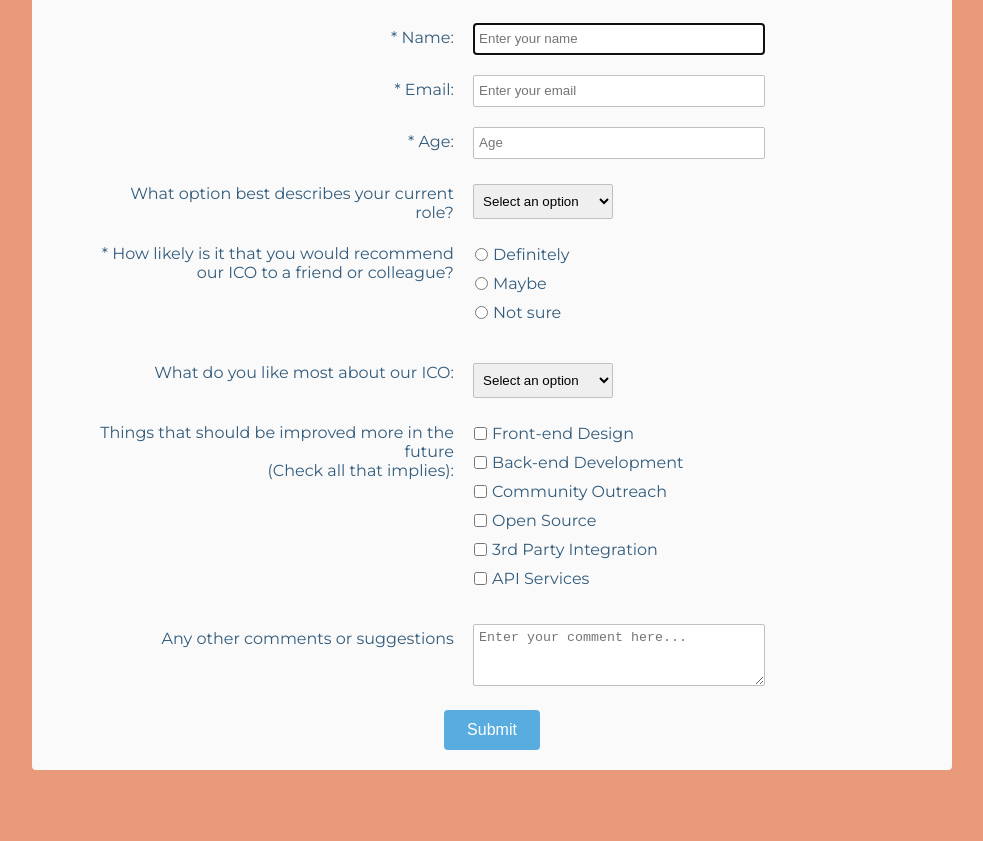
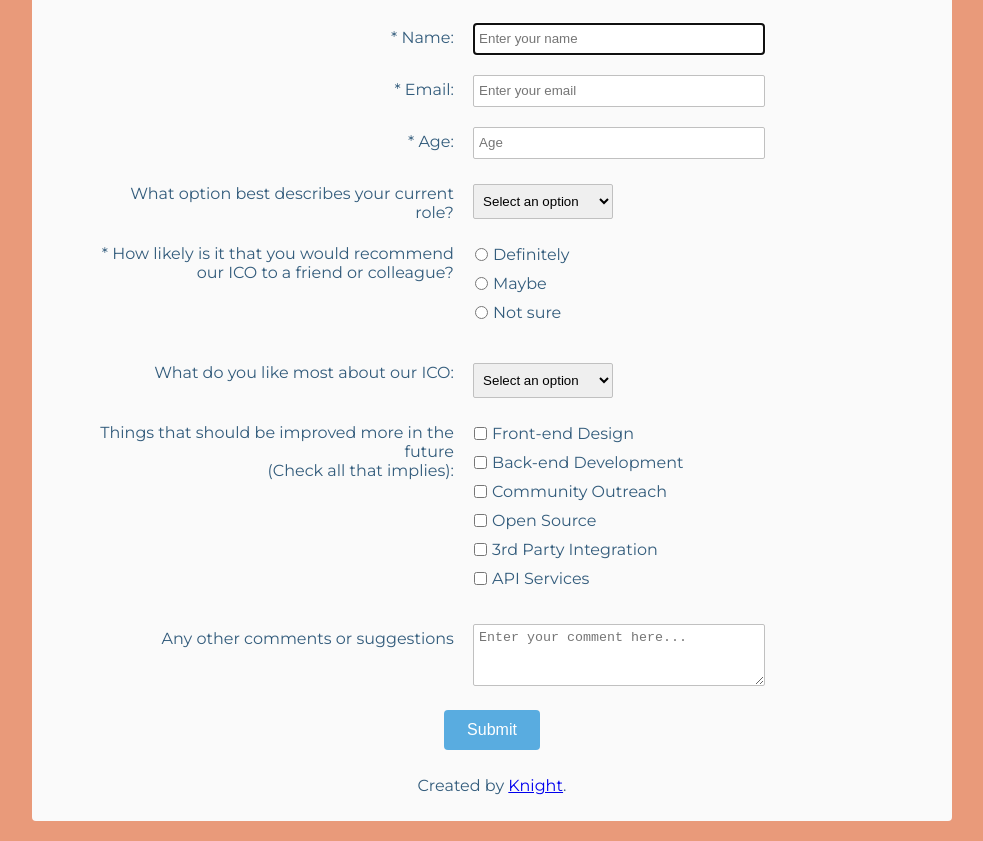
Before and after one commit to knight2/Survey-Form, a plain HTML site: page index.html in a window 1280 px wide. Shown: the part 144-985 px from the top of the page, without its empty margins (148-1131 px from the left). Before the commit the page ends 934 px from the top, so only its background shows below. Drawn offline with Linux system fonts and the light colour scheme.

Commit message:
added footer

```diff
--- a/index.html
+++ b/index.html
@@ -115,6 +115,9 @@
       </div>
       <button id="submit" type="submit">Submit</button>
     </form>
+    <footer>
+            <p class="text-center">Created by <a href="https://github.com/knight2" target="_blank">Knight</a>.</p>
+          </footer>
 
 </div>
 </html>
```
